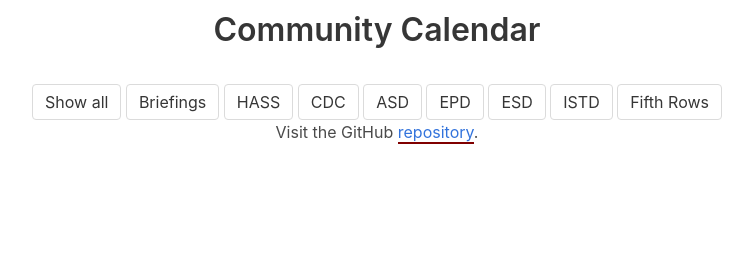
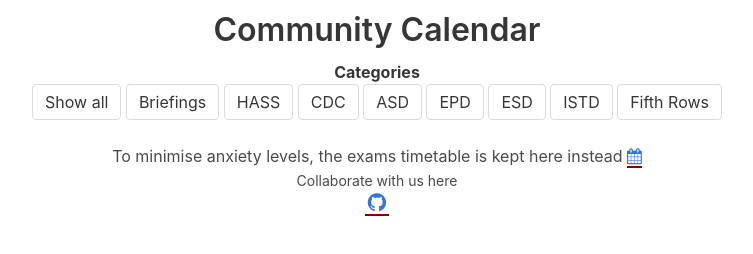
Before and after one commit to Fishbiscuit/Community-Calendar, a plain HTML site: page index.html in a window 1280 px wide. Shown: the whole page, without its empty margins (263-1016 px from the left). Drawn offline with nearby package versions, Linux system fonts and the light colour scheme; no server answers.

```diff
--- a/index.html
+++ b/index.html
@@ -11,6 +11,7 @@
     <script src="https://cdnjs.cloudflare.com/ajax/libs/jquery/3.0.0/jquery.min.js"></script>
     <script defer="" src="https://sabe.io/js/javascript.73.js"></script>
     <link rel="stylesheet" href="https://cdnjs.cloudflare.com/ajax/libs/bulma/0.7.5/css/bulma.min.css" />
+    <link rel="stylesheet" href="https://maxcdn.bootstrapcdn.com/font-awesome/4.7.0/css/font-awesome.min.css">
 
     <!-- Bonus NodeSchool stylesheet option! -->
     <!-- <link rel="stylesheet" type="text/css" href="css/nodeschool.css"> -->
@@ -20,9 +21,8 @@
   <div class="column">
       <h1 class="title">Community Calendar</h1>
   </div>
-
-  <br>
   <div id='filter'>
+  <p> <strong>Categories</strong> </p>
       <button class='button' id=''>Show all</button>
       <button class='button' id="briefing">Briefings</button>
       <button class='button' id="HASS">HASS</button>
@@ -32,11 +32,17 @@
       <button class='button' id='ESD'>ESD</button>
       <button class='button' id='ISTD'>ISTD</button>
       <button class='button' id='fifth-row'>Fifth Rows</button>
-
   </div>
+  <br>
   <div id="calendar-goes-here"></div>
-  Visit the GitHub <a href="http://www.github.com/opensutd/community-calendar">repository</a>.</small>
-
+  <p class="has-text-centered">
+  To minimise anxiety levels, the exams timetable is kept here instead
+  <a href="https://calendar.google.com/calendar/embed?src=smu.edu.sg_j6t7pmeq7214nqb72lf2j3vs7s@group.calendar.google.com&ctz=Asia/Singapore&mode=month&wkst=1&pli=1" target="_blank"><i class="fa fa-calendar" aria-hidden="true"></i></a>
+  <br>
+  <small>Collaborate with us here</small>
+  <br>
+  <a class="icon" href="http://www.github.com/opensutd/community-calendar"><i class="fa fa-github fa-lg"></i></a>
+  </p>
   <script type="text/javascript">
     document.addEventListener('DOMContentLoaded', function() {
       var URL = "1naumfgP-UrnW0Ypt_IDZq8di0NvmbDZweSAXRzLD30c"
--- a/js/table.js
+++ b/js/table.js
@@ -102,7 +102,8 @@
   var weekDayNumber = firstDay.getDay()
 
   $('#calendar-goes-here').append(monthTable)
-  monthTable.before('<h2 data-month="' + date.getFullYear() + '-' + eventMonthName + '">' + eventMonthName + ' ' + date.getFullYear() + '</h2>')
+  monthTable.before('<br>')
+  //monthTable.before('<h2 data-month="' + date.getFullYear() + '-' + eventMonthName + '">' + eventMonthName + ' ' + date.getFullYear() + '</h2>')
 
   // Add month calendar header
   monthTableBody.append('<tr class="header"></tr>')
```
Also changed, not shown: LICENSE.txt (added).
